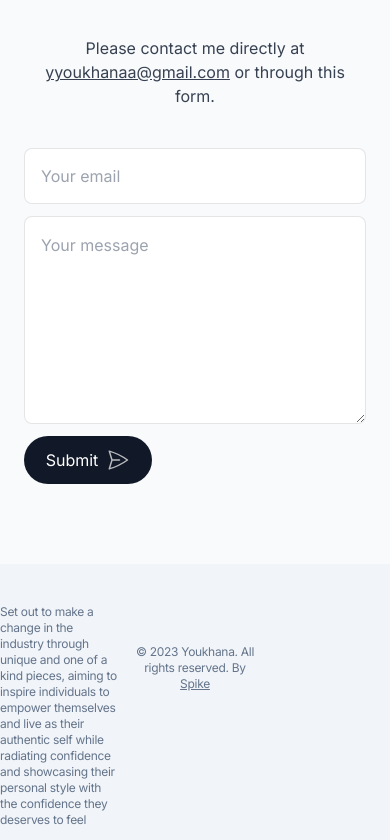
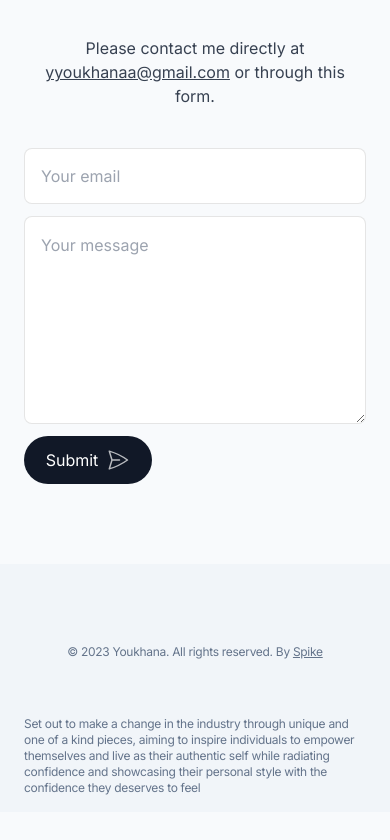
Before and after one commit to spikeganush/youkhana, a Next.js app: page / in a window 390 px wide. Shown: the part 1530-2370 px from the top of the page. After the commit the page ends 2342 px from the top, so only its background shows below. Built offline with nearby package versions, Linux system fonts and the light colour scheme; no server answers.

Commit message:
Footer improvement

```diff
--- a/components/Footer/Footer.tsx
+++ b/components/Footer/Footer.tsx
@@ -3,9 +3,9 @@ import React from 'react';
 const Footer = () => {
   return (
     <div className="bg-slate-100">
-      <div className="max-w-5xl mx-auto">
-        <div className="pt-10 grid grid-cols-3 gap-4">
-          <div className="max-w-[15rem] mb-3">
+      <div className="max-w-5xl mx-auto px-6">
+        <div className="pt-10 grid grid-cols-3 grid-rows-2 md:grid-rows-1 gap-4">
+          <div className="md:max-w-[15rem] mb-3 row-start-2 md:row-start-1 col-span-full">
             <h3 className="text-xs tracking-tight text-slate-500">
               Set out to make a change in the industry through unique and one of
               a kind pieces, aiming to inspire individuals to empower themselves
@@ -16,7 +16,7 @@ const Footer = () => {
           </div>
 
           {/* Copyright text in the center */}
-          <div className="py-10 text-center">
+          <div className="py-10 text-center col-span-full row-start-1 md:col-start-2 md:col-span-1">
             <h1 className="text-xs tracking-tight text-slate-500">
               © 2023 Youkhana. All rights reserved. By{' '}
               <a
```
